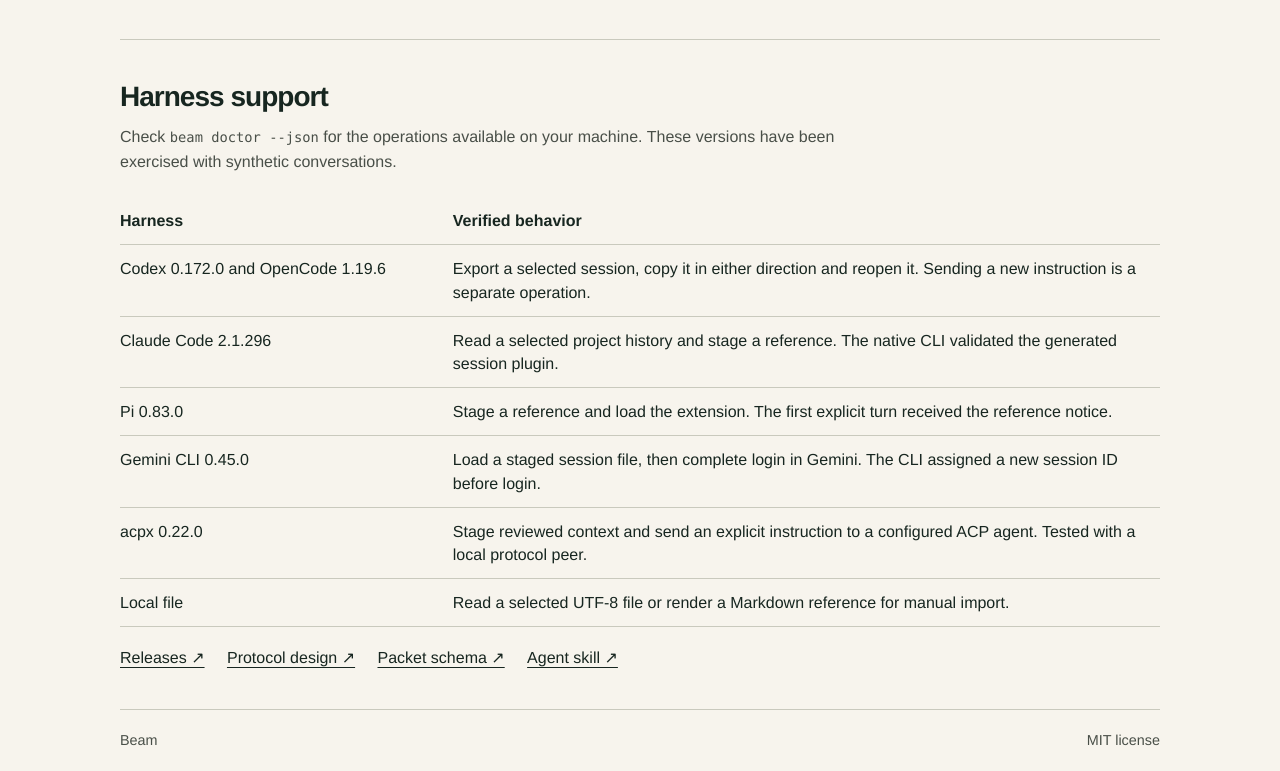
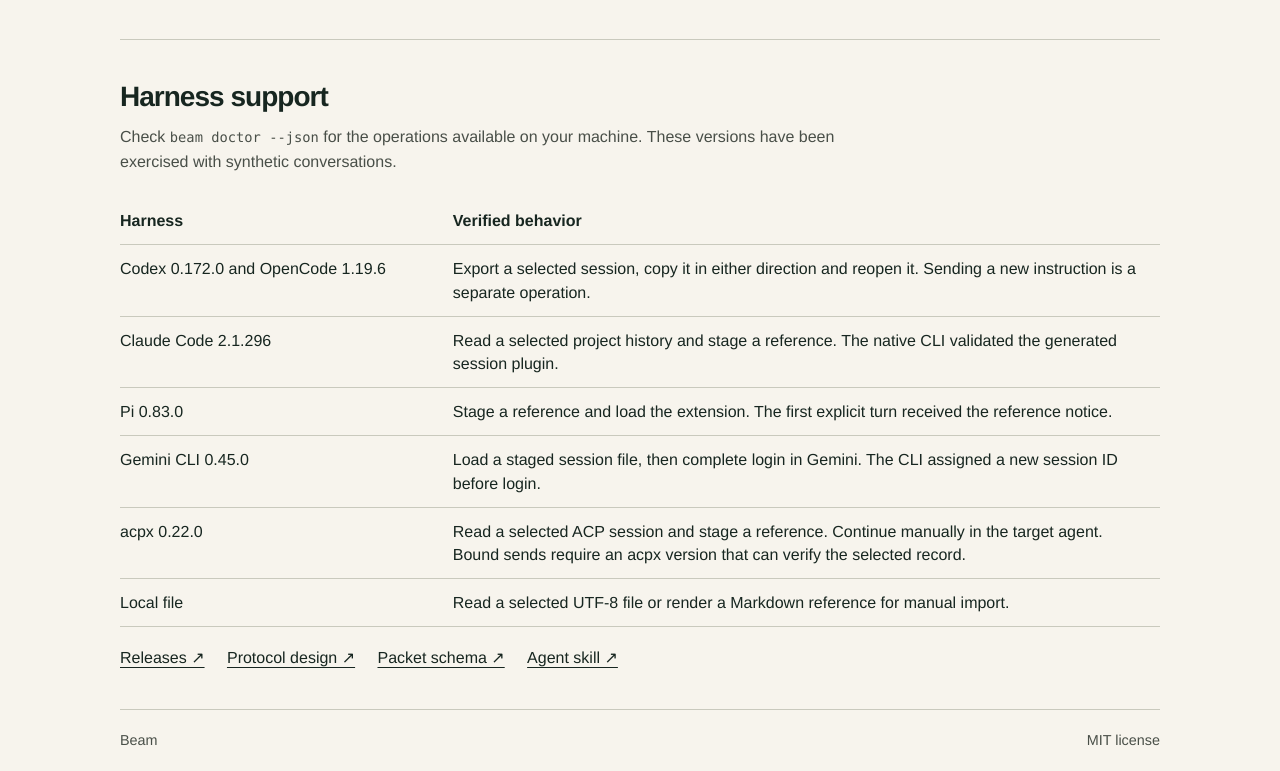
Before and after one commit to openclaw/beam, a plain HTML site: page site/index.html in a window 1280 px wide. Shown: the part 1021-1792 px from the top of the page. Drawn offline with Linux system fonts and the light colour scheme.

Commit message:
docs(acp): distinguish staged references from verified native sends

```diff
--- a/site/index.html
+++ b/site/index.html
@@ -55,7 +55,7 @@ beam open task.beam.json --in opencode</code></pre>
           <tr><th scope="row">Claude Code 2.1.296</th><td>Read a selected project history and stage a reference. The native CLI validated the generated session plugin.</td></tr>
           <tr><th scope="row">Pi 0.83.0</th><td>Stage a reference and load the extension. The first explicit turn received the reference notice.</td></tr>
           <tr><th scope="row">Gemini CLI 0.45.0</th><td>Load a staged session file, then complete login in Gemini. The CLI assigned a new session ID before login.</td></tr>
-          <tr><th scope="row">acpx 0.22.0</th><td>Stage reviewed context and send an explicit instruction to a configured ACP agent. Tested with a local protocol peer.</td></tr>
+          <tr><th scope="row">acpx 0.22.0</th><td>Read a selected ACP session and stage a reference. Continue manually in the target agent. Bound sends require an acpx version that can verify the selected record.</td></tr>
           <tr><th scope="row">Local file</th><td>Read a selected UTF-8 file or render a Markdown reference for manual import.</td></tr>
         </tbody>
       </table>
```
